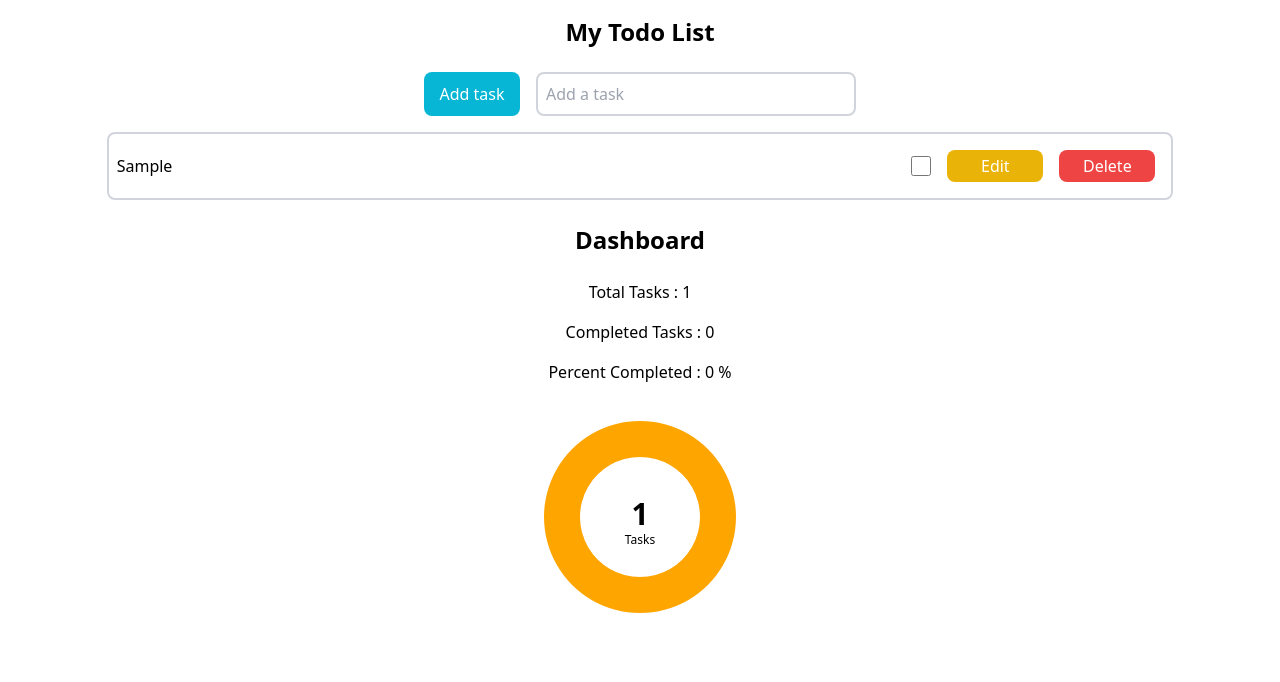
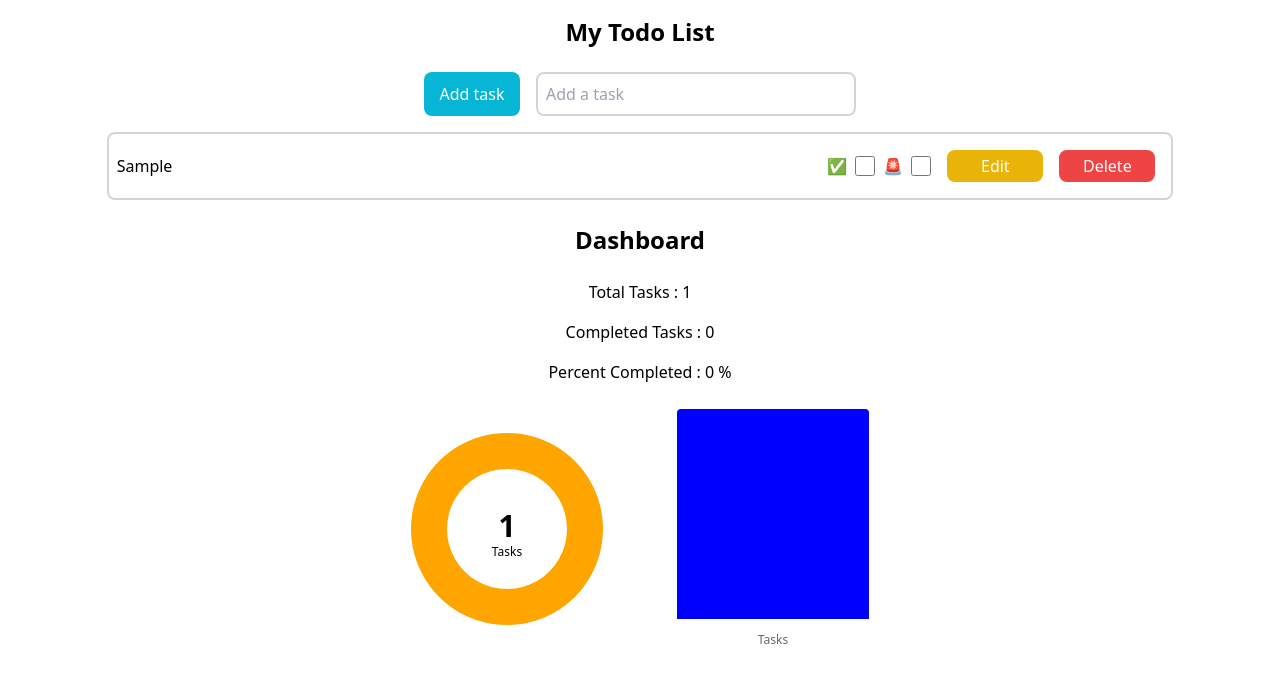
Before and after one commit to AlexisCro/react-todolist, a React (Vite) app: page / in a window 1280 px wide. Both pictures are taken after typing "Sample" into the empty fields and a click on the button "Add task". Shown: the top 682 px of the page. Built offline with nearby package versions, Linux system fonts and the light colour scheme.

Commit message:
bar chart, urgent task

```diff
--- a/src/App.tsx
+++ b/src/App.tsx
@@ -9,6 +9,7 @@ import { useState } from 'react';
 export type Task = {
   value: string;
   isDone: boolean;
+  urgent: boolean;
 };
 
 function App() {
@@ -81,6 +82,7 @@ function App() {
           >
             <span className='flex self-center'>{task.value}</span>
             <div className='flex justify-around items-center'>
+              <label>✅</label>
               <CheckBox
                 onClick={() => {
                   const newTasks = tasks.map((t, i) => {
@@ -88,7 +90,16 @@ function App() {
                     return t;
                   });
                   setTasks(newTasks);
-                  console.log(tasks);
+                }}
+              />
+              <label>🚨</label>
+              <CheckBox
+                onClick={() => {
+                  const newTasks = tasks.map((t, i) => {
+                    t.urgent = i === index ? !t.urgent : t.urgent;
+                    return t;
+                  });
+                  setTasks(newTasks);
                 }}
               />
               <EditButton
--- a/src/components/Dashboard.tsx
+++ b/src/components/Dashboard.tsx
@@ -2,7 +2,8 @@
 
 import { FC } from 'react';
 import { Task } from '../App';
-import { Label, Pie, PieChart } from "recharts";
+import { Label, Pie, PieChart, Bar, BarChart, XAxis } from "recharts";
+import { BarChartComponent } from './ui/BarChart';
 
 import {
   ChartConfig,
@@ -27,12 +28,18 @@ const Dashboard: FC<IProps> = (props) => {
     }
   }
 
+  const renderBarChart = () => {
+    if (tasks.length > 0) {
+      return (
+        <BarChartComponent tasks={tasks} />
+      );
+    }
+  }
+
   const chartData = [
     { name: "Completed", value: tasks.filter(t => t.isDone).length, fill: "green" },
     { name: "Remaining", value: tasks.length - tasks.filter(t => t.isDone).length, fill: "orange" },
   ];
-
-  console.log(chartData);
 
   const chartConfig = {
     tasks: {
@@ -56,9 +63,10 @@ const Dashboard: FC<IProps> = (props) => {
           <p className='m-2'>Total Tasks : {tasks.length}</p>
           <p className='m-2'>Completed Tasks : {tasks.filter(t => t.isDone).length}</p>
           {renderPercentage()}
+          <div className='flex flex-row items-center justify-around m-3'>
             <ChartContainer
               config={chartConfig}
-            className="mx-auto aspect-square"
+              className="mx-2 aspect-square"
               style={{
                 width: 250,
                 height: 250,
@@ -108,6 +116,8 @@ const Dashboard: FC<IProps> = (props) => {
                   </Pie>
               </PieChart>
             </ChartContainer>
+            {renderBarChart()}
+          </div>
         </div>
       </div>
     </>
--- /dev/null
+++ b/src/components/ui/BarChart.tsx
@@ -0,0 +1,68 @@
+import { FC } from 'react';
+import { Task } from '../../App';
+import { Label, Bar, BarChart, XAxis } from "recharts";
+
+import {
+  ChartConfig,
+  ChartContainer,
+  ChartTooltip,
+  ChartTooltipContent,
+} from "./chart";
+
+type IProps = {
+  tasks: Array<Task>;
+}
+
+const BarChartComponent: FC<IProps> = (props) => {
+  const { tasks } = props;
+  const totalTasks = tasks.length;
+
+  const barChartData = [
+    { name: "Tasks", urgent: tasks.filter(t => t.urgent).length, notUrgent: totalTasks - tasks.filter(t => t.urgent).length }
+  ];
+
+  const barChartConfig = {
+    urgent: {
+      label: "Urgent",
+      color: "red",
+    },
+    notUrgent: {
+      label: "Not Urgent",
+      color: "blue",
+    },
+  } satisfies ChartConfig
+
+  return (
+    <ChartContainer
+      config={barChartConfig}
+      className="mx-2 aspect-square"
+      style={{
+        width: 250,
+        height: 250,
+      }}
+    >
+      <BarChart accessibilityLayer data={barChartData}>
+        <XAxis
+          dataKey="name"
+          tickLine={false}
+          tickMargin={10}
+          axisLine={false}
+        />
+        <Bar
+          dataKey="urgent"
+          stackId="a"
+          fill="red"
+          radius={[0, 0, 4, 4]}
+        />
+        <Bar
+          dataKey="notUrgent"
+          stackId="a"
+          fill="blue"
+          radius={[4, 4, 0, 0]}
+        />
+      </BarChart>
+    </ChartContainer>
+  );
+};
+
+export { BarChartComponent };
```
Lines whose indentation alone changed are shown as unchanged.
